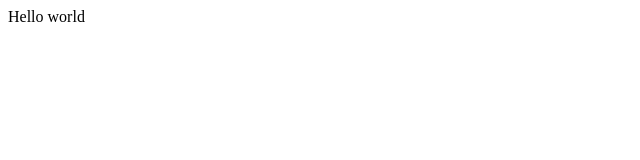
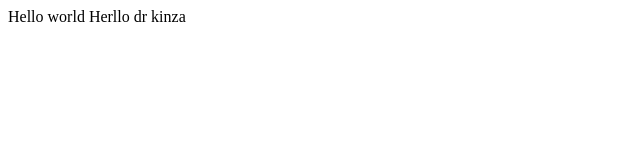
Before and after one commit to MoeAbdullah/Test1, a plain HTML site: page index.html in a window 1280 px wide. Shown: the whole page, without its empty margins (0-640 px from the left). Drawn offline with Linux system fonts and the light colour scheme.

Commit message:
commit 2

```diff
--- a/index.html
+++ b/index.html
@@ -3,5 +3,5 @@
 Hello world
 </body>
 
-
+Herllo dr kinza
 </html>
```
